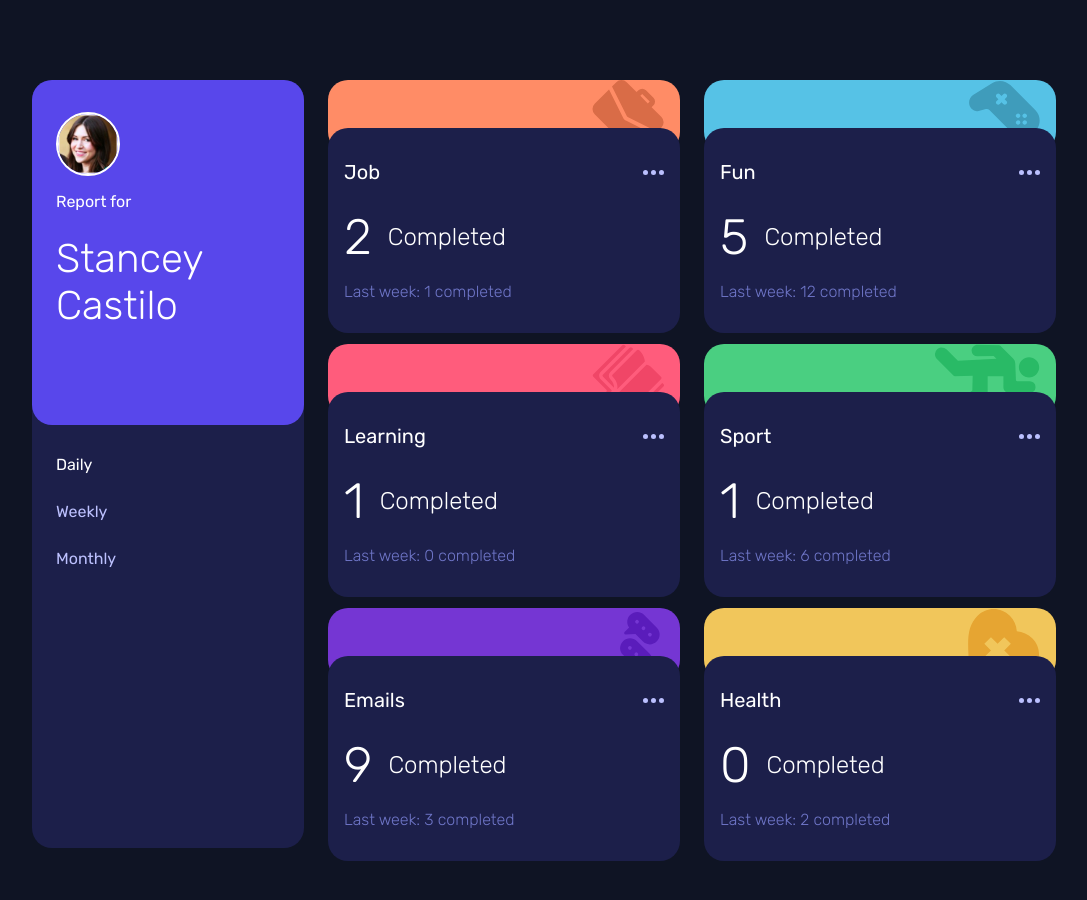
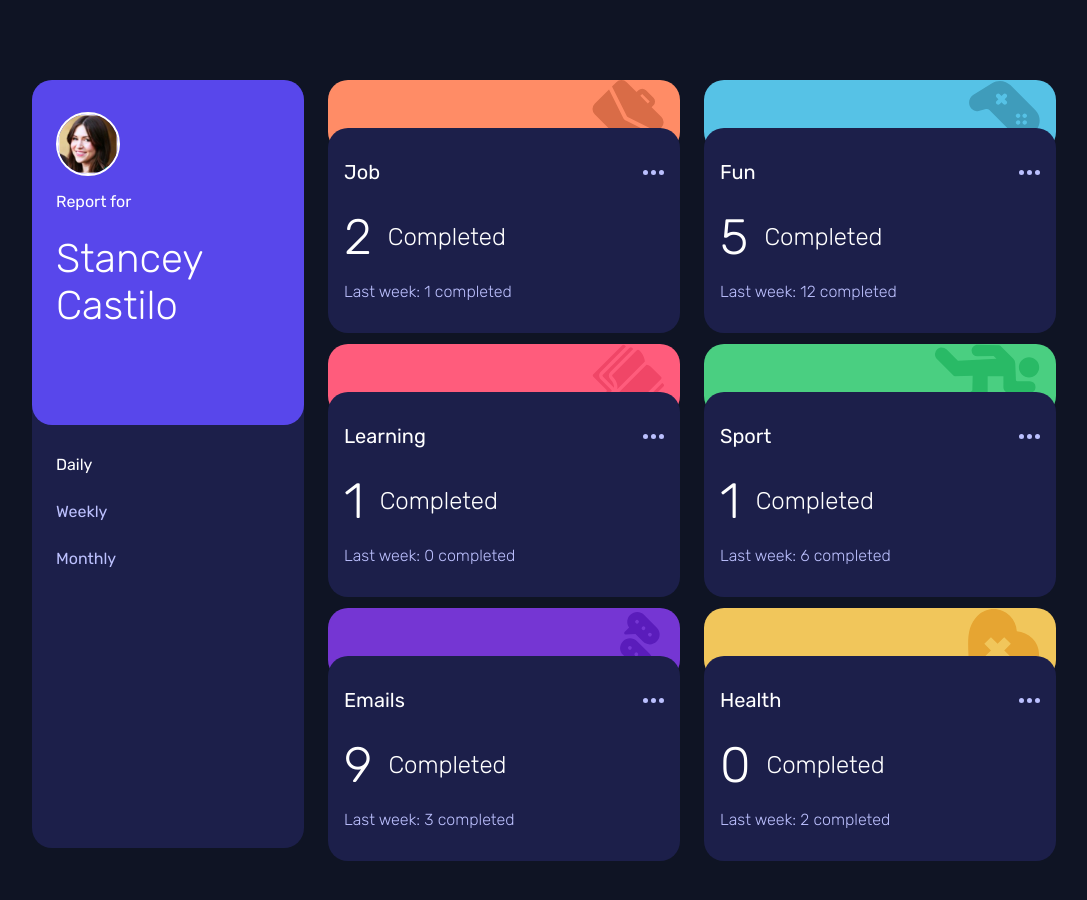
Before and after one commit to aishacodes/cookkit, a React (Vite) app: page / in a window 1280 px wide. Shown: the top 900 px of the page, without its empty margins (96-1183 px from the left). Built offline with nearby package versions, Linux system fonts and the light colour scheme.

Commit message:
fix: mobile responsiveness

```diff
--- a/src/component/Card.scss
+++ b/src/component/Card.scss
@@ -76,7 +76,7 @@
       }
     }
     .previous {
-      color: v.$desaturated-blue;
+      color: v.$pale-blue;
       font-weight: 300;
     }
   }
--- a/src/component/Card.tsx
+++ b/src/component/Card.tsx
@@ -19,6 +19,7 @@ const Card = ({
           <span>{title}</span>
           <img src="/images/menu.svg" alt="" />
         </p>
+        <div className="">
           <div className="current">
             <p>{timeframes[activeTime.toLocaleLowerCase()]?.current} </p>
             <span>Completed</span>
@@ -30,6 +31,7 @@ const Card = ({
             </span>
           </p>
         </div>
+      </div>
     </section>
   );
 };
--- a/src/component/ProfileCard.tsx
+++ b/src/component/ProfileCard.tsx
@@ -10,7 +10,7 @@ const ProfileCard = ({
   const timeframe = ["Daily", "Weekly", "Monthly"];
 
   return (
-    <section className="profile-card">
+    <aside className="profile-card">
       <div className="bio">
         <img src="/images/avatar.png" alt="" />
         <div>
@@ -31,7 +31,7 @@ const ProfileCard = ({
           </p>
         ))}
       </div>
-    </section>
+    </aside>
   );
 };
 
```
Lines whose indentation alone changed are shown as unchanged.
